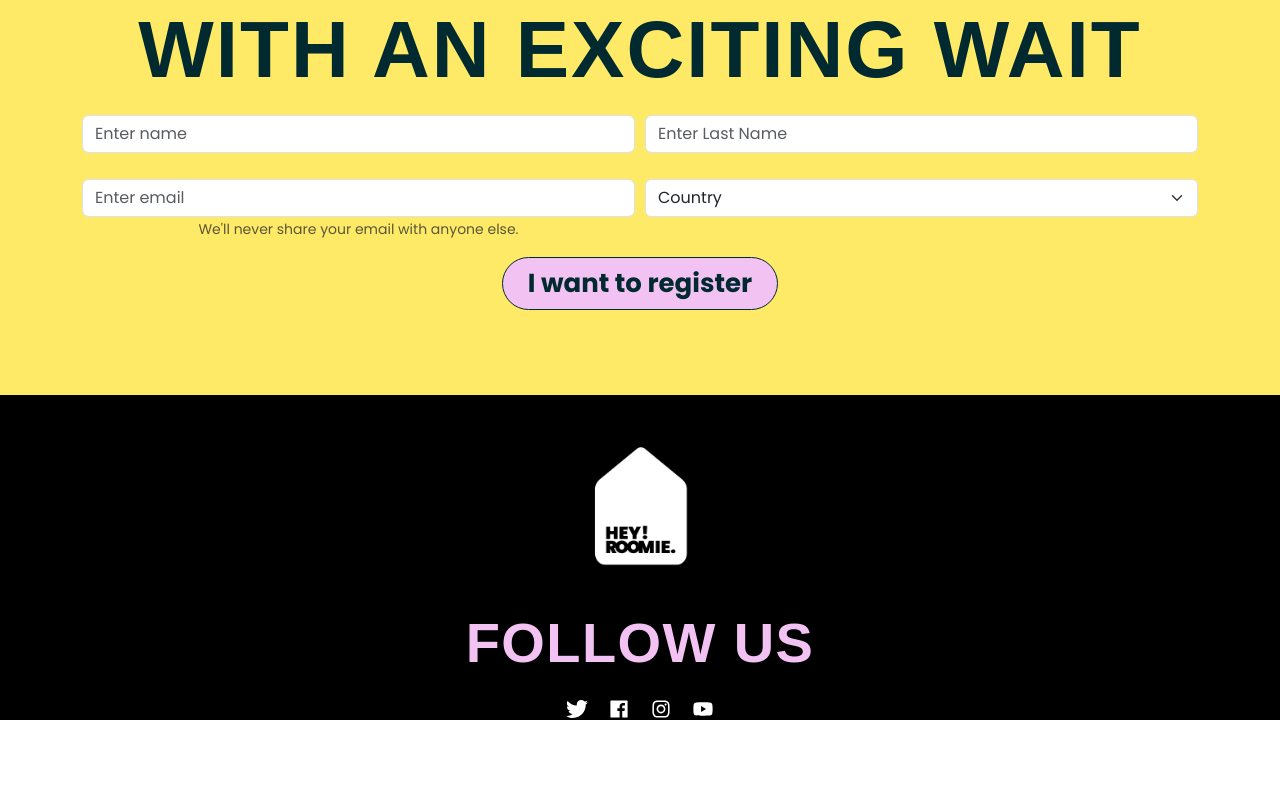
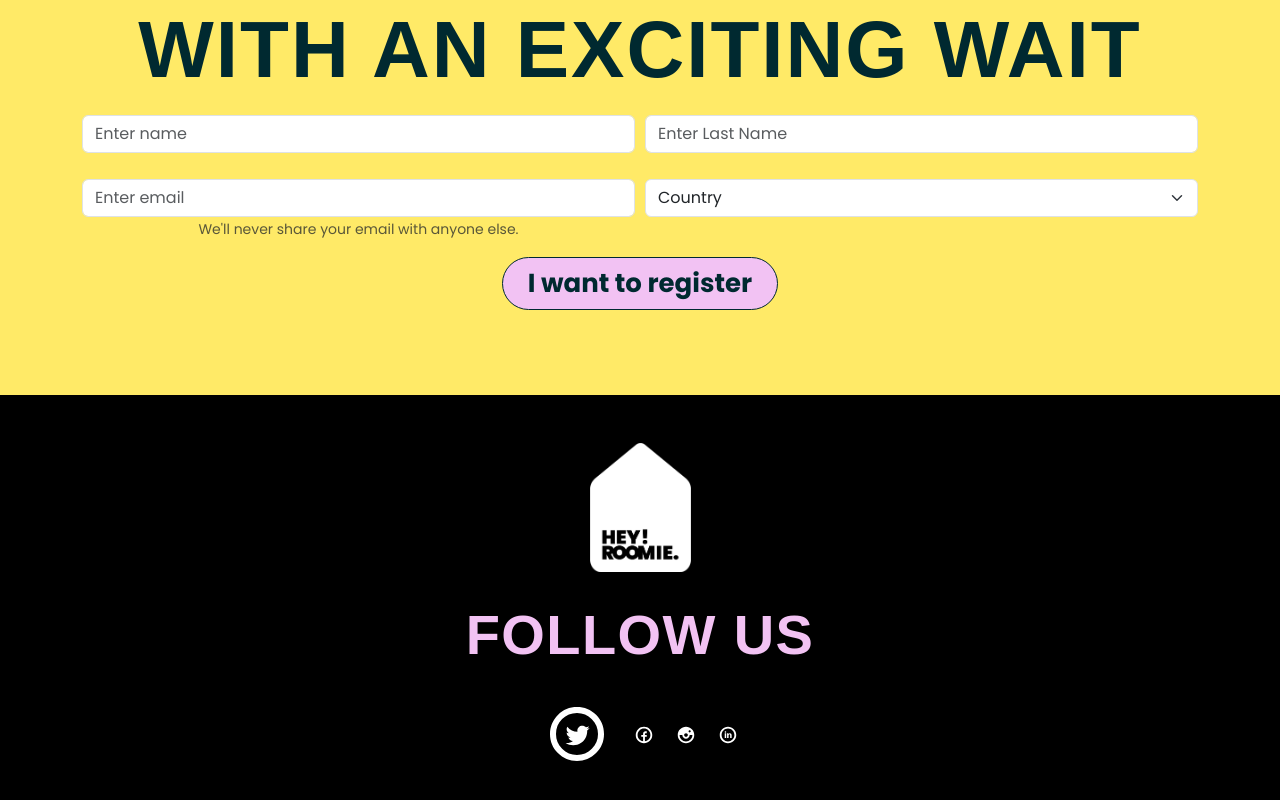
Before and after one commit to MelinaBlanco88/landing-heyroomie, a React (Create React App) app: page / in a window 1280 px wide. Shown: the part 1773-2573 px from the top of the page. Before the commit the page ends 2493 px from the top, so only its background shows below. Built offline with nearby package versions, Linux system fonts and the light colour scheme; a web font is replaced by a local one.

Commit message:
with footer

```diff
--- a/src/components/Footer.js
+++ b/src/components/Footer.js
@@ -1,12 +1,12 @@
 import { Image, Stack, Row, Container } from "react-bootstrap";
-import { AiFillFacebook, AiOutlineInstagram, AiFillYoutube } from "react-icons/ai";
+import { TiSocialTwitterCircular, TiSocialFacebookCircular, TiSocialInstagramCircular, TiSocialLinkedinCircular } from "react-icons/ti";
 import { FaTwitter } from "react-icons/fa";
 
 export const Footer = () => {
 	return (
 		<footer id='footer' className="black-bg text-center">
 			<Container>
-				<Row>
+				<Row className="p-5">
 					<Image
 						className='logo-image'
 						src='./images/logo-heyroomie-white.png'
@@ -14,17 +14,17 @@ export const Footer = () => {
 					/>
 					<h1 className="title-section">Follow Us</h1>
 					<Stack direction='horizontal' gap={1} className='d-flex justify-content-center pt-2 pt-md-0'>
-						<a href="https://twitter.com/FarmaLeal/" className='p-0 text-white mx-2'>
-							<FaTwitter size={22} />
+						<a href="https://twitter.com/HeyRoomieApp" className='p-0 text-white mx-2'>
+							<TiSocialTwitterCircular size={72} />
 						</a>
-						<a href="https://www.facebook.com/CFarmaLeal/" className='p-0 text-white mx-2'>
-							<AiFillFacebook size={22} />
+						<a href="https://www.facebook.com/heyroomieapp" className='p-0 text-white mx-2'>
+							<TiSocialFacebookCircular size={22} />
 						</a>
-						<a href="https://www.instagram.com/farmaleal/" className='p-0 text-white mx-2'>
-							<AiOutlineInstagram size={22} />
+						<a href="https://www.instagram.com/heyroomieapp/" className='p-0 text-white mx-2'>
+							<TiSocialInstagramCircular size={22} />
 						</a>
-						<a href="https://www.youtube.com/channel/UCVezBeVMt6iPAsq2a9_4CIA" className='p-0 text-white mx-2'>
-							<AiFillYoutube size={22} />
+						<a href="https://www.linkedin.com/company/hey-roomie" className='p-0 text-white mx-2'>
+							<TiSocialLinkedinCircular size={22} />
 						</a>
 					</Stack>
 				</Row>
--- a/src/styles/styles.scss
+++ b/src/styles/styles.scss
@@ -96,11 +96,12 @@ body {
 
 	#footer {
 		.logo-image {
-			max-width: 220px;
+			max-width: 125px;
 			margin: 0 auto;
 		}
 
 		.title-section {
+			margin: 35px 0;
 			@media (min-width: 1024px) {
 				font-size: 3.5rem;
 			}
```
Also changed, not shown: public/images/logo-heyroomie-white.png, 1 other file (tests, documents, lock files or other folders).
